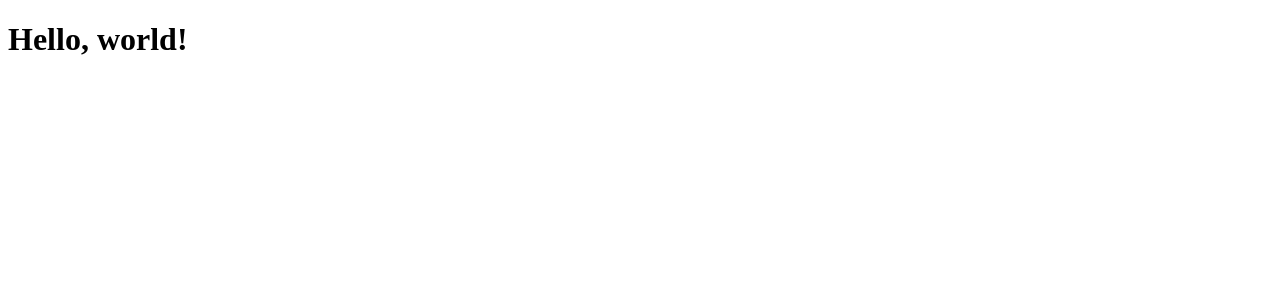
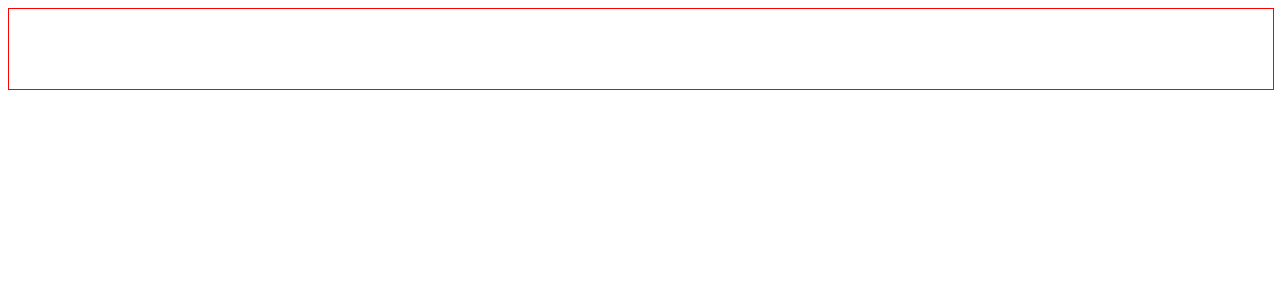
Before and after one commit to Crepiks/hemangioma-frontend, a Next.js app: page / in a window 1280 px wide. Shown: the top 300 px of the page. Built offline with nearby package versions, Linux system fonts and the light colour scheme.

Commit message:
Create Header component

```diff
--- /dev/null
+++ b/components/common/Header.jsx
@@ -0,0 +1,16 @@
+import React from 'react'
+import styled from 'styled-components'
+
+const Wrapper = styled.header`
+    width: 100%;
+    height: 80px;
+    border: 1px solid red;
+`
+
+const Header = () => {
+    return (
+        <Wrapper></Wrapper>
+    )
+}
+
+export default Header
--- a/pages/index.js
+++ b/pages/index.js
@@ -1,8 +1,9 @@
 import React from 'react'
+import Header from '../components/common/Header'
 
 const IndexPage = () => {
     return (
-        <h1>Hello, world!</h1>
+        <Header />
     )
 }
 
```
